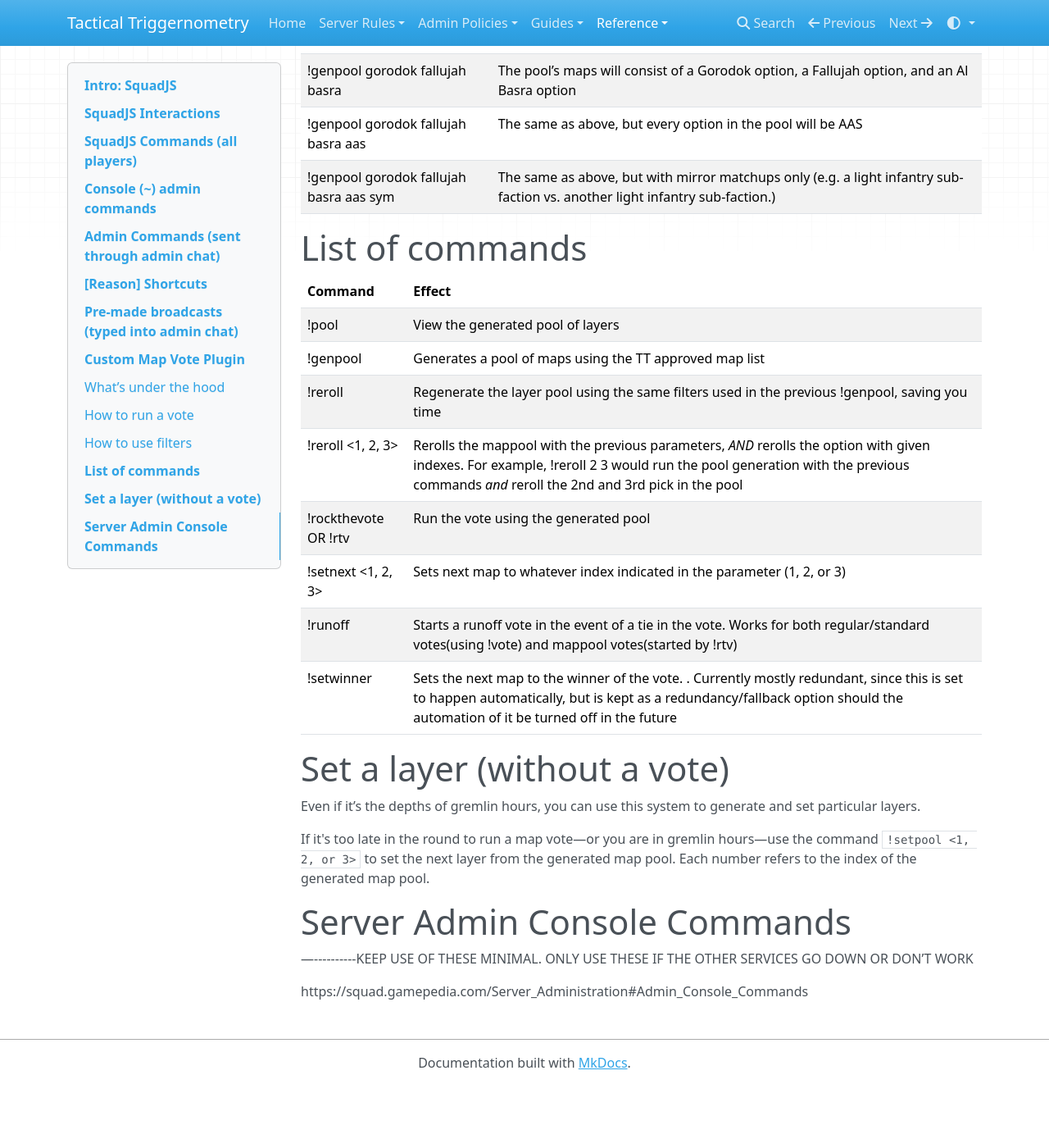
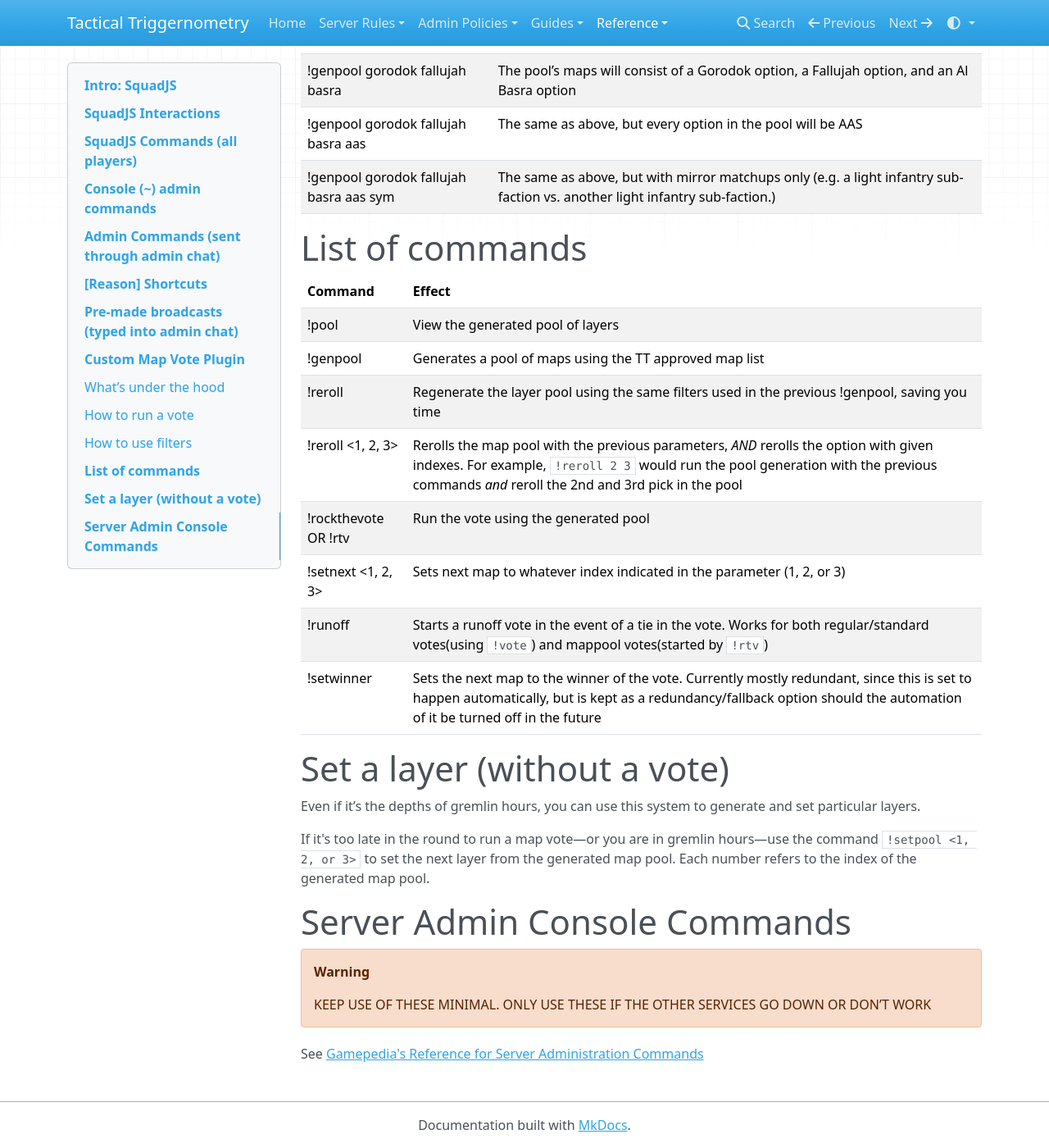
Before and after one commit to LonelyNinja/lonelyninja.github.io, an MkDocs documentation site: the page built from docs/reference/command_reference.md, in a window 1280 px wide and 1400 px high, scrolled down 7504 px. Shown: the whole window at 82% size. Built offline with MkDocs 1.6.1, drawn with Linux system fonts in a browser that asks for light colours; nearby versions of some CDN libraries; before the commit the page ends 8828 px from its top, so only the background shows below that; some of the changed text lies outside the part shown.

Commit message:
Adjusted some internal links

```diff
--- a/docs/reference/command_reference.md
+++ b/docs/reference/command_reference.md
@@ -48,9 +48,9 @@
 |!kick playername reason|Kicks player from server, reason required. No timeout, players can rejoin instantly|
 |!yeet playername reason|Kicks player from server, reason required. Natural 5 minute re-join cooldown. Reason **REQUIRED**|
 |!timeout playername reason|Kicks and bans a player from the server for 1 hour. When used this command prevents the player from accruing points on SCBL. A “timeout” for more minor infractions. |
-|!unyeet|Wipes the ‘!timeout/!yeet’ command ban list|
-|!randomize|(Use !randomizenext below) Randomizes the teams. Best use for this is after a map change, when people load into the server, but before too many squads are created. If you execute this mid-game, on average half the server will immediately die on the teamswap|
-|!randomizenext|Updated version of !randomize. This command will automatically shuffle the teams after the map switch.|
+|!unyeet|Wipes the `!timeout/!yeet` command ban list|
+|!randomize|(Use `!randomizenext` below) Randomizes the teams. Best use for this is after a map change, when people load into the server, but before too many squads are created. If you execute this mid-game, on average half the server will immediately die on the teamswap|
+|!randomizenext|Updated version of `!randomize`. This command will automatically shuffle the teams after the map switch.|
 |!vote option1 option2 [[option3] ...]|Initiates a 3 minute server wide vote. Used for map votes. Remember to set the next map in BattleMetrics after the vote is completed.  Example(s): <br/> `!vote belaya kamdesh kohat`<br/>  `!vote urban desert forest`|
 |!endvote|Prematurely ends a vote in progress. End a vote early if you are cutting it close with the 3 minute map vote and the game’s end approaches|
 |!runoff|Starts a runoff vote in the event of a tie in the vote. Works for both regular/standard votes(using `!vote`) and mappool votes(started by `!rtv`).|
@@ -64,8 +64,8 @@
 |!tickets|Displays detailed information about the past 6 games, including layer, factions and ticket differential. Repeats 3 times||
 |!switchnext playername|This command will automatically switch a player to the other team at the beginning of the next map|
 |!switchnow playername|Switches a player instantly from one team to another|
-|!autofog {toggle,status,save} |!autofog toggle will turn off the fog on RAAS automagically. !autofog status will show you the current setting (should be off by default) !autofog save will save the status to JS. This is used to ensure the setting stays through SquadJS crashes, but will require it be turned off|
-|!rotation {toggle,status,save}|!rotation toggle will turn on the server map rotation for Fogless Friday. !rotation status will show the current status. !rotation save will save the current status to JS and works the same as autofog. Saving it will require the setting be turned off to return to normal play|
+|!autofog {toggle,status,save} |`!autofog toggle` will turn off the fog on RAAS automagically. `!autofog status` will show you the current setting (should be off by default) `!autofog save` will save the status to JS. This is used to ensure the setting stays through SquadJS crashes, but will require it be turned off|
+|!rotation {toggle,status,save}|`!rotation toggle` will turn on the server map rotation for Fogless Friday. `!rotation status` will show the current status. `!rotation save` will save the current status to JS and works the same as autofog. Saving it will require the setting be turned off to return to normal play|
 
 # [Reason] Shortcuts
 
@@ -175,11 +175,11 @@
 |!pool|View the generated pool of layers|
 |!genpool|Generates a pool of maps using the TT approved map list|
 |!reroll|Regenerate the layer pool using the same filters used in the previous !genpool, saving you time|
-|!reroll <1, 2, 3>|Rerolls the mappool with the previous parameters, *AND* rerolls the option with given indexes. For example, !reroll 2 3 would run the pool generation with the previous commands *and* reroll the 2nd and 3rd pick in the pool|
+|!reroll <1, 2, 3>|Rerolls the map pool with the previous parameters, *AND* rerolls the option with given indexes. For example, `!reroll 2 3` would run the pool generation with the previous commands *and* reroll the 2nd and 3rd pick in the pool|
 |!rockthevote OR !rtv|Run the vote using the generated pool|
 |!setnext <1, 2, 3>|Sets next map to whatever index indicated in the parameter (1, 2, or 3)|
-|!runoff|Starts a runoff vote in the event of a tie in the vote. Works for both regular/standard votes(using !vote) and mappool votes(started by !rtv)|
-|!setwinner|Sets the next map to the winner of the vote. . Currently mostly redundant, since this is set to happen automatically, but is kept as a redundancy/fallback option should the automation of it be turned off in the future|
+|!runoff|Starts a runoff vote in the event of a tie in the vote. Works for both regular/standard votes(using `!vote`) and mappool votes(started by `!rtv`)|
+|!setwinner|Sets the next map to the winner of the vote. Currently mostly redundant, since this is set to happen automatically, but is kept as a redundancy/fallback option should the automation of it be turned off in the future|
 
 
 # Set a layer (without a vote)
@@ -190,6 +190,8 @@
 
 # Server Admin Console Commands
 
-—----------KEEP USE OF THESE MINIMAL. ONLY USE THESE IF THE OTHER SERVICES GO DOWN OR DON’T WORK
+!!! warning
 
-https://squad.gamepedia.com/Server_Administration#Admin_Console_Commands
+    KEEP USE OF THESE MINIMAL. ONLY USE THESE IF THE OTHER SERVICES GO DOWN OR DON’T WORK
+
+See [Gamepedia's Reference for Server Administration Commands](https://squad.gamepedia.com/Server_Administration#Admin_Console_Commands)
--- a/mkdocs.yml
+++ b/mkdocs.yml
@@ -34,7 +34,7 @@
     - 'Creating Rotations': guides/creating_rotations.md
     - 'Factions': guides/factions.md
   - Reference:
-    - 'SquadJS': reference/command_reference.md
+    - 'SquadJS Commands': reference/command_reference.md
     - 'Discord': reference/discord.md
     - 'BattleMetrics': reference/battlemetrics.md
     - 'Patreon': reference/patreon.md
```
Also changed, not shown: docs/guides/rules_enforcement.md (+4 -4 lines), docs/server/server_rules.md (+6 -7 lines), docs/server/summary.md (+3 -3 lines).
